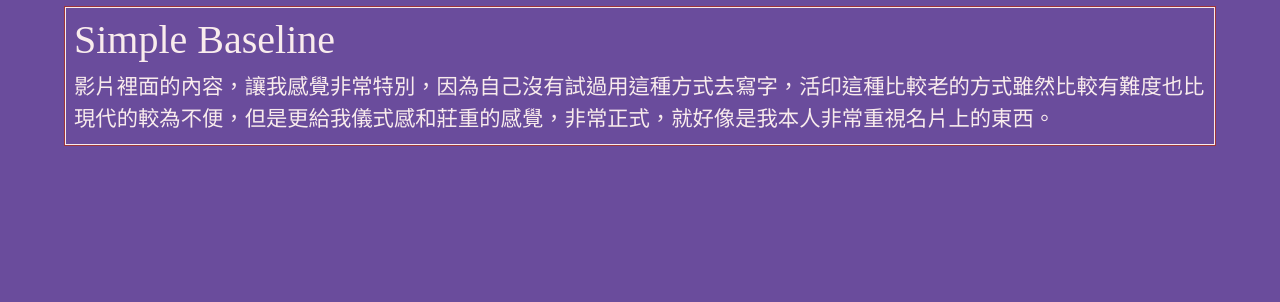
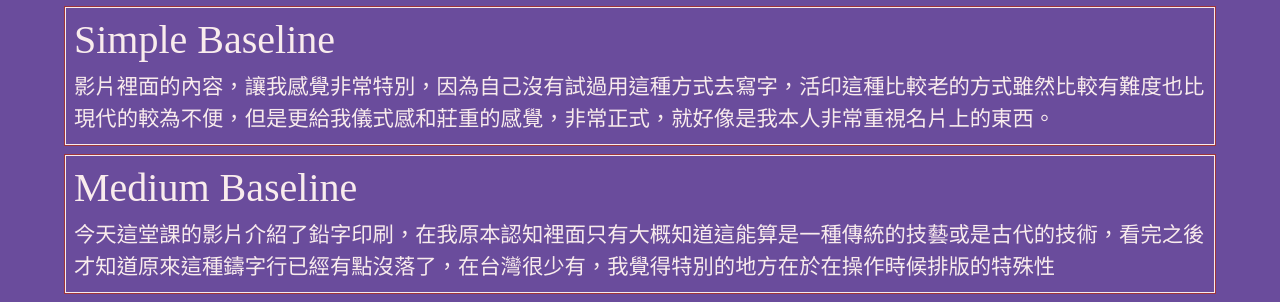
Before and after one commit to t108590019/ct2023s, a plain HTML site: page hw12/index.html in a window 1280 px wide. Shown: the part 1030-1332 px from the top of the page. Before the commit the page ends 1184 px from the top, so only its background shows below. Drawn offline with nearby package versions, Linux system fonts and the light colour scheme.

Commit message:
Update index.html

```diff
--- a/hw12/index.html
+++ b/hw12/index.html
@@ -234,7 +234,12 @@
     </div>
   </div>
   <!-- ------------------------------------------------>
-
+  <div class="row hw12">
+    <div class="col-md-12 twenty">
+      <h1>Medium Baseline</h1>
+      今天這堂課的影片介紹了鉛字印刷，在我原本認知裡面只有大概知道這能算是一種傳統的技藝或是古代的技術，看完之後才知道原來這種鑄字行已經有點沒落了，在台灣很少有，我覺得特別的地方在於在操作時候排版的特殊性
+    </div>
+  </div>
 
 <script>
   $(function() {
```
